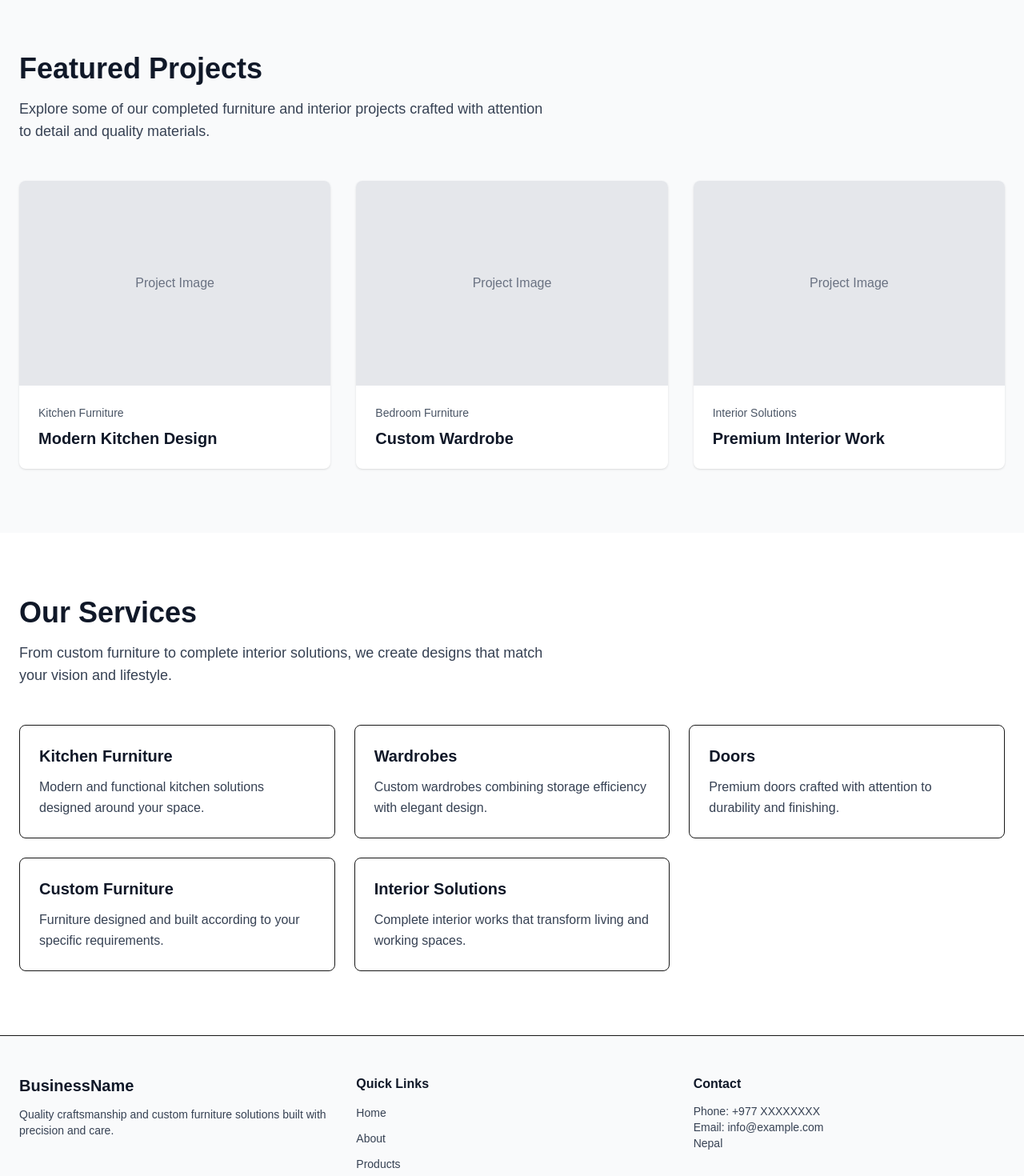
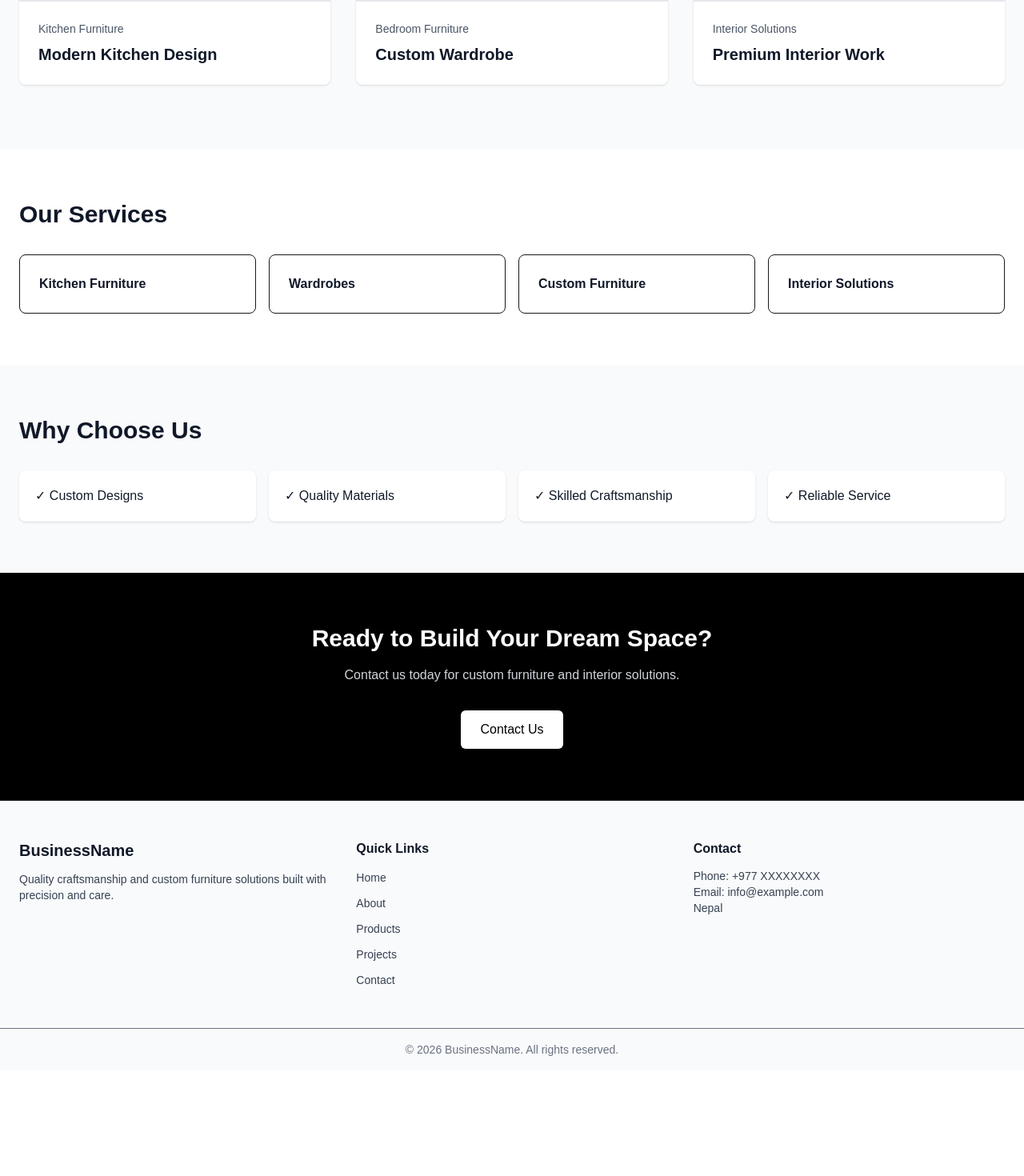
Before and after one commit to runney-gg/random, a Next.js app in the folder frontend/: page / in a window 1280 px wide. Shown: the part 1195-2665 px from the top of the page at 80% size. After the commit the page ends 2533 px from the top, so only its background shows below. Built offline with nearby package versions, Linux system fonts and the light colour scheme.

Commit message:
Simplify homepage layout and improve mobile experience

```diff
--- a/frontend/src/app/page.tsx
+++ b/frontend/src/app/page.tsx
@@ -1,15 +1,17 @@
 import Hero from "@/components/sections/Hero";
-import AboutPreview from "@/components/sections/AboutPreview";
 import FeaturedProjects from "@/components/sections/FeaturedProjects";
-import ProductCategories from "@/components/sections/ProductCategories";
+import ServicesPreview from "@/components/sections/ServicesPreview";
+import WhyChooseUs from "@/components/sections/WhyChooseUs";
+import ContactCTA from "@/components/sections/ContactCTA";
 
 export default function Home() {
   return (
     <main>
       <Hero />
-      <AboutPreview />
       <FeaturedProjects />
-      <ProductCategories />
+      <ServicesPreview />
+      <WhyChooseUs />
+      <ContactCTA />
     </main>
   );
 }
--- a/frontend/src/components/layout/Navbar.tsx
+++ b/frontend/src/components/layout/Navbar.tsx
@@ -1,47 +1,87 @@
+"use client";
+
 import Link from "next/link";
+import { Menu, X } from "lucide-react";
+import { useState } from "react";
 
 const navLinks = [
   { name: "Home", href: "/" },
   { name: "About", href: "/about" },
   { name: "Products", href: "/products" },
   { name: "Projects", href: "/projects" },
+  { name: "Manufacturing", href: "/manufacturing" },
   { name: "Contact", href: "/contact" },
 ];
 
 export default function Navbar() {
+
+  const [open, setOpen] = useState(false);
+
+
   return (
-    <header className="sticky top-0 z-50 w-full border-b bg-white">
+    <header className="sticky top-0 z-50 border-b bg-white">
+
       <nav className="mx-auto flex max-w-7xl items-center justify-between px-6 py-4">
 
-        {/* Logo */}
+
         <Link
           href="/"
-          className="text-xl font-bold tracking-wide text-gray-900"
+          className="text-xl font-bold text-gray-900"
         >
           BusinessName
         </Link>
 
 
-        {/* Desktop Navigation */}
-        <div className="hidden md:flex items-center gap-8">
-          {navLinks.map((link) => (
+        {/* Desktop */}
+        <div className="hidden md:flex gap-8">
+
+          {navLinks.map((link)=>(
             <Link
               key={link.name}
               href={link.href}
-              className="text-sm font-medium text-gray-900 hover:text-black transition"
+              className="text-gray-900 hover:text-black"
             >
               {link.name}
             </Link>
           ))}
+
         </div>
 
 
-        {/* Mobile Button Placeholder */}
-        <button className="md:hidden text-xl">
-          ☰
+        {/* Mobile Button */}
+        <button
+          className="md:hidden"
+          onClick={()=>setOpen(!open)}
+        >
+          {open ? <X /> : <Menu />}
         </button>
 
+
       </nav>
+
+
+      {/* Mobile Menu */}
+
+      {open && (
+
+        <div className="border-t bg-white px-6 py-4 md:hidden">
+
+          {navLinks.map((link)=>(
+            <Link
+              key={link.name}
+              href={link.href}
+              onClick={()=>setOpen(false)}
+              className="block py-3 text-gray-900"
+            >
+              {link.name}
+            </Link>
+          ))}
+
+        </div>
+
+      )}
+
+
     </header>
   );
 }
--- a/frontend/src/components/sections/ContactCTA.tsx
+++ b/frontend/src/components/sections/ContactCTA.tsx
@@ -0,0 +1,23 @@
+export default function ContactCTA() {
+  return (
+    <section className="bg-black py-16">
+
+      <div className="mx-auto max-w-7xl px-6 text-center">
+
+        <h2 className="text-3xl font-bold text-white">
+          Ready to Build Your Dream Space?
+        </h2>
+
+        <p className="mt-4 text-gray-300">
+          Contact us today for custom furniture and interior solutions.
+        </p>
+
+        <button className="mt-8 rounded-md bg-white px-6 py-3 text-black">
+          Contact Us
+        </button>
+
+      </div>
+
+    </section>
+  );
+}
--- a/frontend/src/components/sections/Manufacturing.tsx
+++ b/frontend/src/components/sections/Manufacturing.tsx
@@ -0,0 +1,67 @@
+export default function Manufacturing() {
+  return (
+    <section className="bg-gray-50 py-20">
+
+      <div className="mx-auto max-w-7xl px-6">
+
+        <div className="grid items-center gap-12 md:grid-cols-2">
+
+
+          {/* Text */}
+          <div>
+
+            <h2 className="text-3xl font-bold text-gray-900 md:text-4xl">
+              Our Manufacturing Process
+            </h2>
+
+
+            <p className="mt-6 text-lg leading-relaxed text-gray-700">
+              Every piece is carefully crafted by skilled professionals
+              using quality materials and modern techniques. From selecting
+              materials to final finishing, we focus on precision and
+              long-lasting quality.
+            </p>
+
+
+            <p className="mt-4 text-lg leading-relaxed text-gray-700">
+              Our workshop combines traditional craftsmanship with modern
+              methods to deliver furniture that meets our customers
+              expectations.
+            </p>
+
+
+          </div>
+
+
+          {/* Images */}
+          <div className="grid gap-4 sm:grid-cols-2">
+
+
+            <div className="flex h-64 items-center justify-center rounded-lg bg-gray-200">
+
+              <span className="text-gray-500">
+                Workshop Image
+              </span>
+
+            </div>
+
+
+            <div className="flex h-64 items-center justify-center rounded-lg bg-gray-200">
+
+              <span className="text-gray-500">
+                Manufacturing Image
+              </span>
+
+            </div>
+
+
+          </div>
+
+
+        </div>
+
+      </div>
+
+    </section>
+  );
+}
--- a/frontend/src/components/sections/ProductCategories.tsx
+++ /dev/null
@@ -1,79 +0,0 @@
-const products = [
-  {
-    title: "Kitchen Furniture",
-    description:
-      "Modern and functional kitchen solutions designed around your space.",
-  },
-  {
-    title: "Wardrobes",
-    description:
-      "Custom wardrobes combining storage efficiency with elegant design.",
-  },
-  {
-    title: "Doors",
-    description:
-      "Premium doors crafted with attention to durability and finishing.",
-  },
-  {
-    title: "Custom Furniture",
-    description:
-      "Furniture designed and built according to your specific requirements.",
-  },
-  {
-    title: "Interior Solutions",
-    description:
-      "Complete interior works that transform living and working spaces.",
-  },
-];
-
-export default function ProductCategories() {
-  return (
-    <section className="bg-white py-20">
-
-      <div className="mx-auto max-w-7xl px-6">
-
-        {/* Heading */}
-        <div className="max-w-2xl">
-
-          <h2 className="text-3xl font-bold text-gray-900 md:text-4xl">
-            Our Services
-          </h2>
-
-          <p className="mt-4 text-lg text-gray-700">
-            From custom furniture to complete interior solutions,
-            we create designs that match your vision and lifestyle.
-          </p>
-
-        </div>
-
-
-        {/* Cards */}
-        <div className="mt-12 grid gap-6 sm:grid-cols-2 lg:grid-cols-3">
-
-          {products.map((product) => (
-
-            <div
-              key={product.title}
-              className="rounded-lg border bg-white p-6 transition hover:shadow-md"
-            >
-
-              <h3 className="text-xl font-semibold text-gray-900">
-                {product.title}
-              </h3>
-
-
-              <p className="mt-3 text-gray-700 leading-relaxed">
-                {product.description}
-              </p>
-
-            </div>
-
-          ))}
-
-        </div>
-
-      </div>
-
-    </section>
-  );
-}
--- /dev/null
+++ b/frontend/src/components/sections/ServicesPreview.tsx
@@ -0,0 +1,40 @@
+const services = [
+  "Kitchen Furniture",
+  "Wardrobes",
+  "Custom Furniture",
+  "Interior Solutions",
+];
+
+export default function ServicesPreview() {
+  return (
+    <section className="bg-white py-16">
+
+      <div className="mx-auto max-w-7xl px-6">
+
+        <h2 className="text-3xl font-bold text-gray-900">
+          Our Services
+        </h2>
+
+
+        <div className="mt-8 grid gap-4 sm:grid-cols-2 lg:grid-cols-4">
+
+          {services.map((service) => (
+
+            <div
+              key={service}
+              className="rounded-lg border p-6"
+            >
+              <h3 className="font-semibold text-gray-900">
+                {service}
+              </h3>
+            </div>
+
+          ))}
+
+        </div>
+
+      </div>
+
+    </section>
+  );
+}
--- /dev/null
+++ b/frontend/src/components/sections/WhyChooseUs.tsx
@@ -0,0 +1,37 @@
+const points = [
+  "Custom Designs",
+  "Quality Materials",
+  "Skilled Craftsmanship",
+  "Reliable Service",
+];
+
+export default function WhyChooseUs() {
+  return (
+    <section className="bg-gray-50 py-16">
+
+      <div className="mx-auto max-w-7xl px-6">
+
+        <h2 className="text-3xl font-bold text-gray-900">
+          Why Choose Us
+        </h2>
+
+        <div className="mt-8 grid gap-4 sm:grid-cols-2 lg:grid-cols-4">
+
+          {points.map((point) => (
+            <div
+              key={point}
+              className="rounded-lg bg-white p-5 shadow-sm"
+            >
+              <p className="font-medium text-gray-900">
+                ✓ {point}
+              </p>
+            </div>
+          ))}
+
+        </div>
+
+      </div>
+
+    </section>
+  );
+}
```
